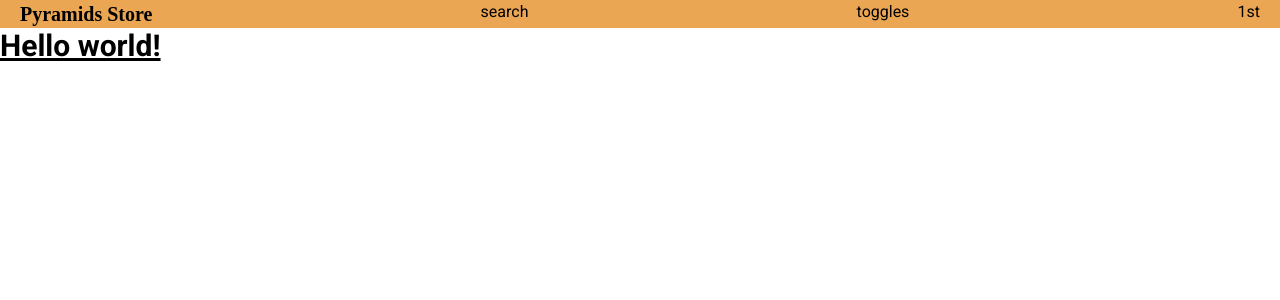
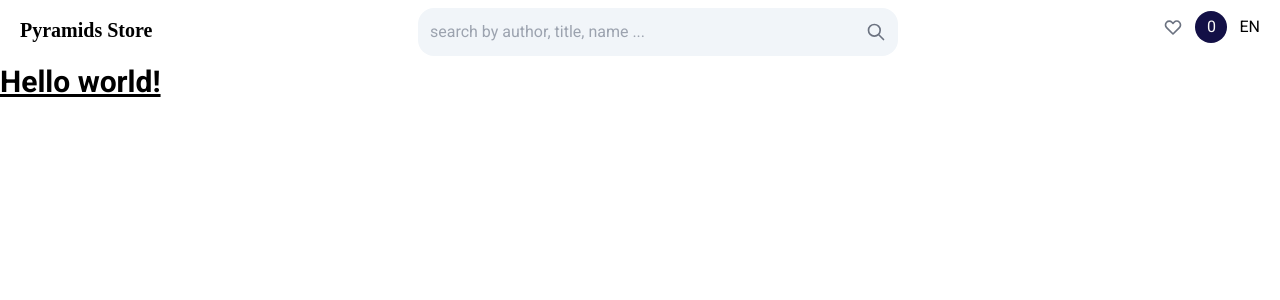
Before and after one commit to MohammadKhallaf/react-tw-bookstore, a React (Create React App) app: page / in a window 1280 px wide. Shown: the top 300 px of the page. Built offline with nearby package versions, Linux system fonts and the light colour scheme; a web font is replaced by a local one.

Commit message:
update navbar

```diff
--- a/package.json
+++ b/package.json
@@ -3,6 +3,7 @@
   "version": "0.1.0",
   "private": true,
   "dependencies": {
+    "@heroicons/react": "^1.0.6",
     "@testing-library/jest-dom": "^5.16.5",
     "@testing-library/react": "^13.3.0",
     "@testing-library/user-event": "^13.5.0",
--- a/src/App.tsx
+++ b/src/App.tsx
@@ -1,6 +1,6 @@
 
 import "./App.css";
-import { Navbar } from "./components/Nvabar";
+import { Navbar } from "./components/Navbar";
 
 function App() {
   return (
--- /dev/null
+++ b/src/components/Navbar/index.tsx
@@ -0,0 +1,42 @@
+import * as React from "react";
+import {
+  SearchIcon,
+  HeartIcon as OutlinedHeart,
+} from "@heroicons/react/outline";
+import { HeartIcon as SolidHeart } from "@heroicons/react/solid";
+export interface NavbarProps {}
+
+export function Navbar(props: NavbarProps) {
+  return (
+    <header className=" px-5 py-2 ">
+      <div className="flex w-full justify-between items-baseline ">
+        <h1 className="text-xl font-bold font-nova select-none">
+          Pyramids Store
+        </h1>
+
+        <form>
+          <div className="relative">
+            <input
+              type="search"
+              id="site-search"
+              // className="block p-4 pl-10 w-full text-sm text-gray-900 bg-gray-50 rounded-lg border border-gray-300 focus:ring-blue-500 focus:border-blue-500 dark:bg-gray-700 dark:border-gray-600 dark:placeholder-gray-400 dark:text-white dark:focus:ring-blue-500 dark:focus:border-blue-500"
+              className="w-[30rem] rounded-2xl pr-5 pl-3 bg-slate-100 py-3"
+              placeholder="search by author, title, name ..."
+              required
+            />
+            <div className="flex absolute inset-y-0 right-0 items-center pr-3 pointer-events-none">
+              <SearchIcon className="w-5 h-5 text-gray-500 dark:text-gray-400" />
+            </div>
+          </div>
+        </form>
+        <div className="flex row space-x-3 items-center">
+          <OutlinedHeart className="w-5 h-5 text-gray-500 dark:text-gray-400 hover:stroke-red-700 hover:cursor-pointer" />
+          <span className="flex items-center justify-center p-4 w-5 h-5 text-calmWhite bg-lightViolet rounded-full  ">
+            0
+          </span>
+          <span>EN</span>
+        </div>
+      </div>
+    </header>
+  );
+}
--- a/src/components/Nvabar/index.tsx
+++ /dev/null
@@ -1,19 +0,0 @@
-import * as React from "react";
-
-export interface NavbarProps {}
-
-export function Navbar(props: NavbarProps) {
-  return (
-    <header className="bg-darkYellow px-5 ">
-      <div className="flex w-full justify-between">
-        <h1 className="text-xl font-bold font-nova">
-          Pyramids Store
-        </h1>
-        <div>search</div>
-        <div>toggles</div>
-
-        <span className="ordinal slashed-zero tabular-nums">1st</span>
-      </div>
-    </header>
-  );
-}
```
Also changed, not shown: 1 other file (tests, documents, lock files or other folders).
